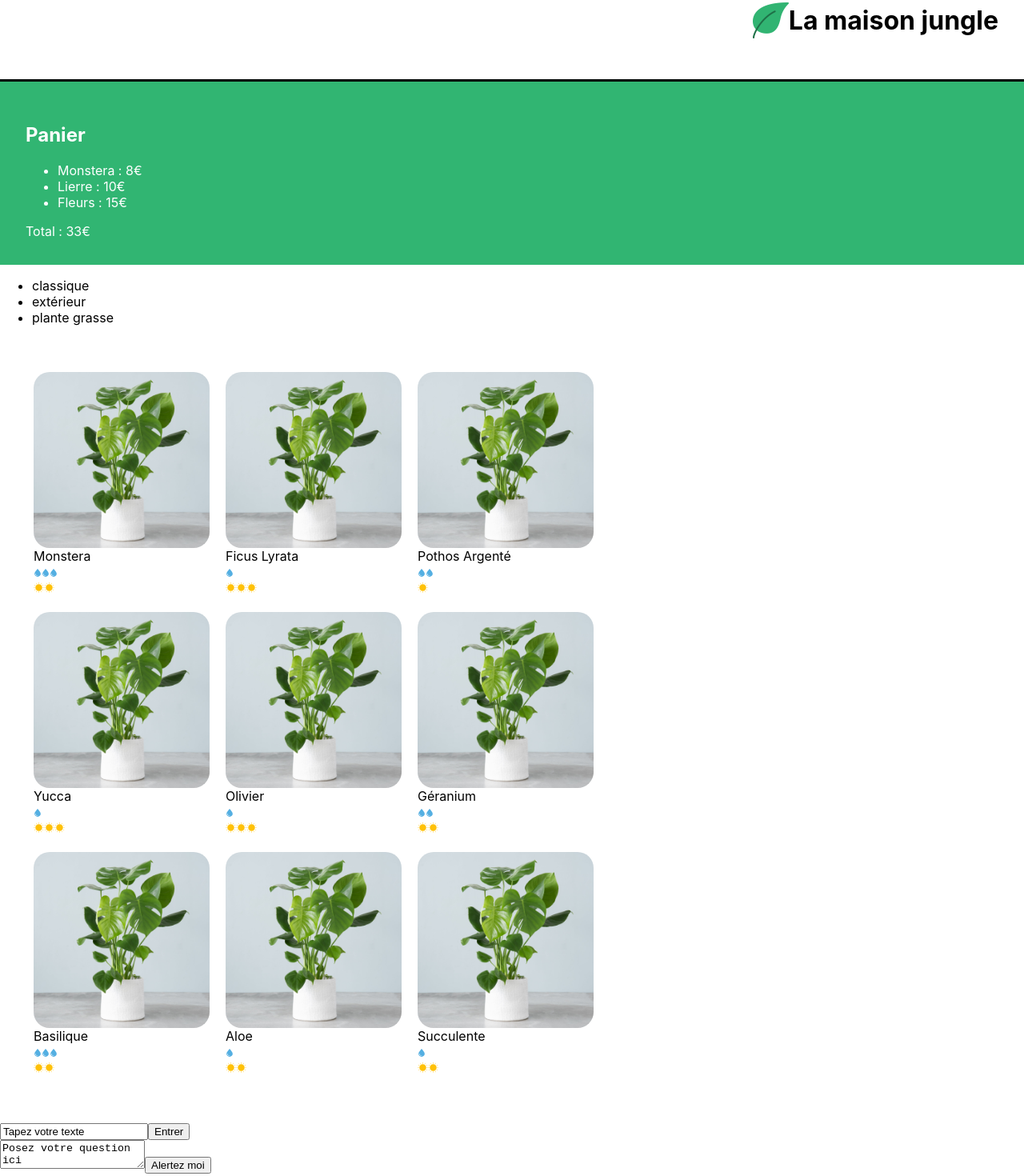
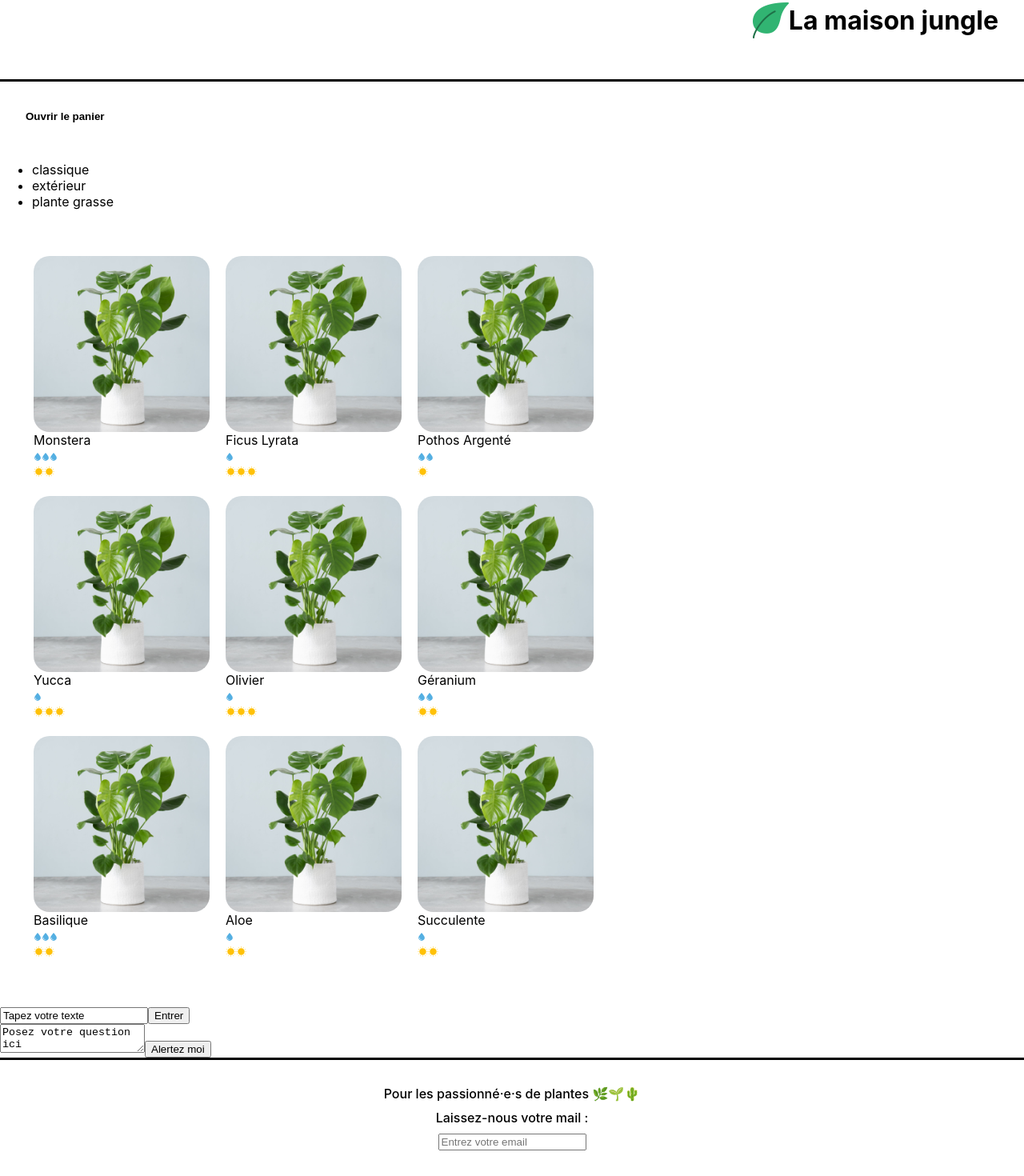
Before and after one commit to QuentinCAVIN/La-maison-de-la-Jungle, a React (Create React App) app: page / in a window 1280 px wide. Shown: the part 47-1517 px from the top of the page at 80% size. Built offline with nearby package versions, Linux system fonts and the light colour scheme.

Commit message:
Ajout footer + gestion dynamique du panier avec useState

```diff
--- a/src/components/App.js
+++ b/src/components/App.js
@@ -4,6 +4,7 @@
 import ShoppingList from "./ShoppingList";
 import QuestionFormNonControlle from "./QuestionFormNonControlle.js";
 import QuestionFormControlle from "./QuestionFormControlle.js";
+import Footer from "./footer.js";
 
 function App() {
   return (
@@ -19,6 +20,7 @@
       <ShoppingList />
       <QuestionFormNonControlle />
       <QuestionFormControlle />
+      <Footer />
     </div>
   );
 }
--- a/src/components/Cart.js
+++ b/src/components/Cart.js
@@ -1,18 +1,39 @@
 import "../styles/Cart.css";
+import { useState } from "react";
 
 function Cart() {
   const monsteraPrice = 8;
-  const ivyPrice = 10;
-  const flowerPrice = 15;
-  return (
+  // Avec cette ligne, on stocke dans "cart" la valeur du "local state" (useState) lié au composant Cart.
+  // "updateCart" est une fonction (nommée librement) fournie par React qui permet de modifier la valeur de "cart".
+  // Enfin, useState(0) permet d'initialiser la valeur de l'état avec 0, qui peut être un nombre, un booléen, ou une chaîne.
+  const [cart, updateCart] = useState(0);
+  const [isOpen, setIsOpen] = useState(false);
+
+  return isOpen ? (
     <div className="lmj-cart">
+      <button
+        className="lmj-cart-toggle-button"
+        onClick={() => setIsOpen(false)}
+      >
+        Fermer le panier
+      </button>
       <h2>Panier</h2>
-      <ul>
-        <li>Monstera : {monsteraPrice}€</li>
-        <li>Lierre : {ivyPrice}€</li>
-        <li>Fleurs : {flowerPrice}€</li>
-      </ul>
-      Total : {monsteraPrice + ivyPrice + flowerPrice}€
+      <div>
+        Monstera : {monsteraPrice}€
+        <button onClick={() => updateCart(cart + 1)}>Ajouter</button>
+      </div>
+      <h3>Total : {monsteraPrice * cart}€</h3>
+      <button onClick={() => updateCart(0)}> Vider le panier</button>
+    </div>
+  ) : (
+    <div className="lmj-cart-closed">
+      <button
+        className="lmj-cart-toggle-button"
+        onClick={() => setIsOpen(true)}
+      >
+        {" "}
+        Ouvrir le panier
+      </button>
     </div>
   );
 }
--- a/src/components/QuestionFormControlle.js
+++ b/src/components/QuestionFormControlle.js
@@ -1,6 +1,9 @@
 import { useState } from "react";
 
 function QuestionFormControlle() {
+  // Avec cette ligne, on stocke dans "inputvalue" la valeur du "local state" (useState) lié au composant QuestionFormControlle.
+  // "setInputValue" est une fonction (nommée librement) fournie par React qui permet de modifier la valeur de "inputValue".
+  // Enfin, useState("Posez votre question ici") permet d'initialiser la valeur de l'état avec une string, qui peut être aussi un nombre ou un booléen
   const [inputValue, setInputValue] = useState("Posez votre question ici");
 
   return (
--- /dev/null
+++ b/src/components/footer.js
@@ -0,0 +1,29 @@
+import { useState } from "react";
+import "../styles/Footer.css";
+
+function Footer() {
+  const [inputValue, setInputValue] = useState("");
+
+  return (
+    <footer className="lmj-footer">
+      <div className="lmj-footer-elem">
+        Pour les passionné·e·s de plantes 🌿🌱🌵
+      </div>
+      <div className="lmj-footer-elem">Laissez-nous votre mail :</div>
+      <input
+        placeholder="Entrez votre email"
+        value={inputValue}
+        onChange={(e) => setInputValue(e.target.value)}
+        onBlur={(e) => emailChecker(e.target.value)} // Quand on clique a coté du champ
+      />
+    </footer>
+  );
+
+  function emailChecker(email) {
+    if (!email.includes("@")) {
+      alert("Attention, il n'y a pas d'@, ceci n'est pas une adresse valide.");
+    }
+  }
+}
+
+export default Footer;
--- a/src/styles/Cart.css
+++ b/src/styles/Cart.css
@@ -1,14 +1,34 @@
 .lmj-cart {
-    background-color: #31b572;
-    padding: 32px;
-    color: white;
-
+	color: white;
+	background-color: #31b572;
+	padding: 32px;
+	display: flex;
+	flex-direction: column;
+	justify-content: flex-start;
+	width: 200px;
 }
 
-/*Ici, vous allez devoir styliser votre panier. Pour ça, créez d’abord une classe  lmj-cart. Votre panier doit avoir :
+.lmj-cart-add-button {
+	margin-left: 32px;
+	cursor: pointer;
+}
 
-un padding de 32 px ;
+.lmj-cart-toggle-button {
+	background: none;
+	outline: none;
+	border: none;
+	font-weight: 600;
+	cursor: pointer;
+	align-self: self-start;
+	padding: 0;
+	color: white;
+}
 
-du texte blanc ;
+.lmj-cart-closed {
+	padding: 32px;
+	width: 200px;
+}
 
-et un background-color à #31b572.*/
+.lmj-cart-closed > button {
+	color: black;
+}
--- /dev/null
+++ b/src/styles/Footer.css
@@ -0,0 +1,14 @@
+.lmj-footer {
+	color: black;
+	padding: 32px;
+	border-top: solid 3px black;
+	display: flex;
+	justify-content: flex-start;
+	flex-direction: column;
+	align-items: center;
+	font-weight: 500;
+}
+
+.lmj-footer-elem {
+	margin-bottom: 10px;
+}
```
